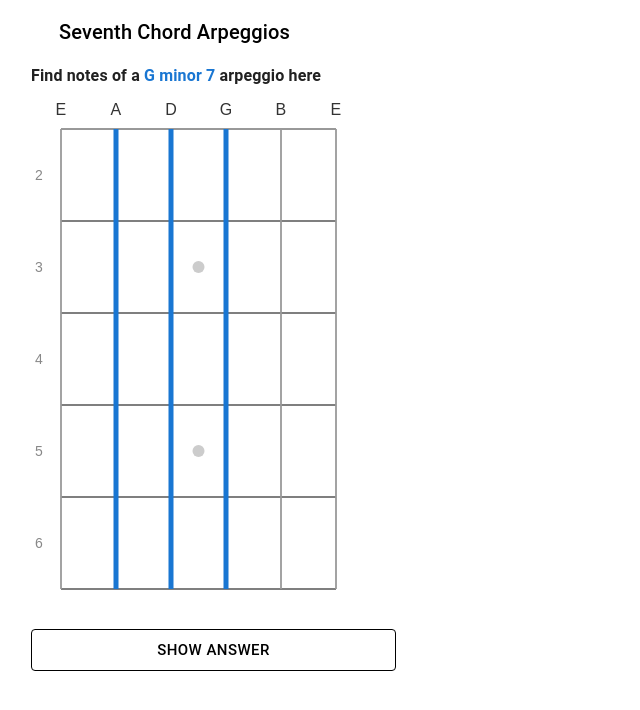
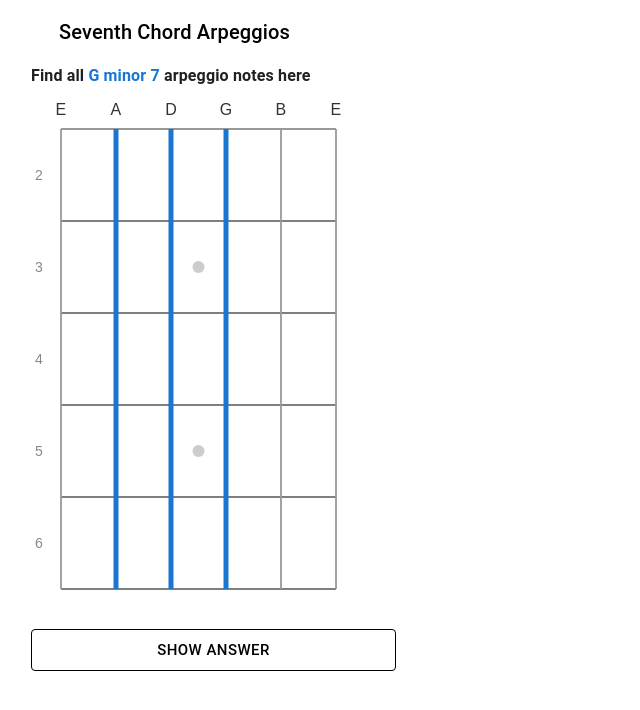
Before and after one commit to lesterfan/fretboard-adventures, a React (Vite) app: page /#/seventh_chord_arpeggios in a window 1280 px wide. Shown: the top 710 px of the page, without its empty margins (0-640 px from the left). Built offline with nearby package versions, Linux system fonts and the light colour scheme; some icons are missing.

Commit message:
Slight wording changes

```diff
--- a/src/library/Library.ts
+++ b/src/library/Library.ts
@@ -579,7 +579,7 @@ export const SEVENTH_ARPEGGIO_DISPLAY_NAMES: Record<SeventhArpeggioType, string>
   dominant7: "dominant 7",
   minor7: "minor 7",
   major7: "major 7",
-  m7b5: "m7b5",
+  m7b5: "m7b5 (half-diminished)",
 };
 
 const SEVENTH_ARPEGGIO_DEGREE_MAP: Record<number, number> = { 0: 1, 1: 3, 2: 5, 3: 7 };
--- a/src/pages/SeventhChordArpeggios.tsx
+++ b/src/pages/SeventhChordArpeggios.tsx
@@ -39,11 +39,11 @@ const SeventhChordArpeggios: React.FC<{ onNext?: () => void }> = ({ onNext }) =>
     <>
       <Typography variant="body1" gutterBottom>
         <b>
-          Find notes of {articleForNote(rootNote)}{" "}
+          Find all{" "}
           <span style={{ color: "#1976d2" }}>
             {rootNote} {SEVENTH_ARPEGGIO_DISPLAY_NAMES[arpeggioType]}
           </span>{" "}
-          arpeggio here
+          arpeggio notes here
         </b>
       </Typography>
       <FretboardDiagram
```
